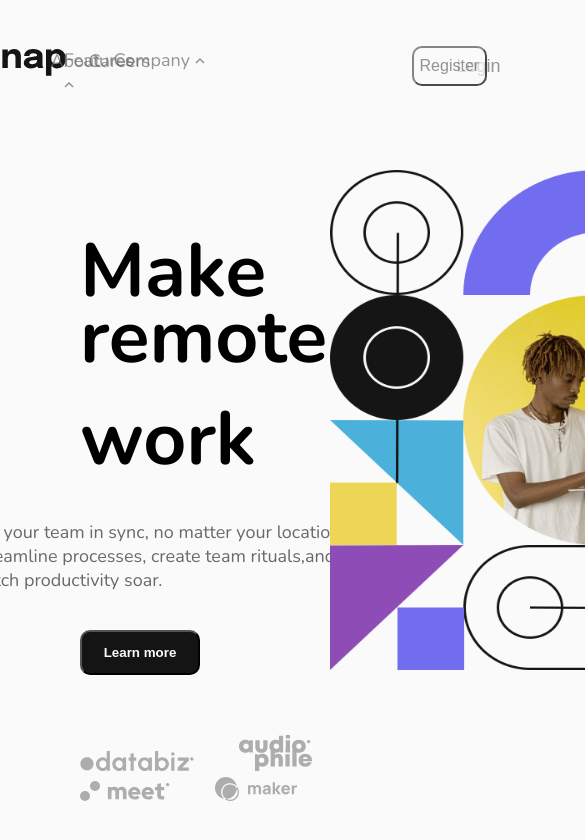
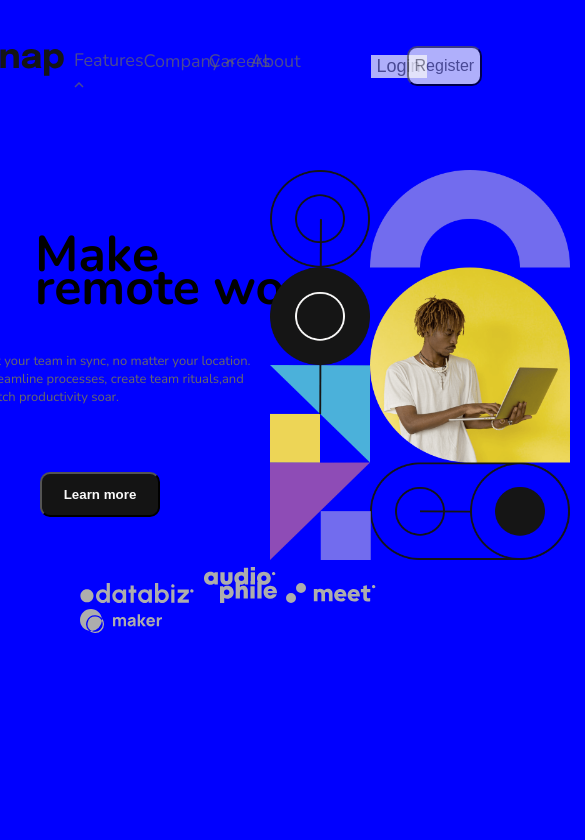
Before and after one commit to yakubalkis/Intro-Section-Page, a plain HTML site: page index.html in a window 390 px wide. Shown: the top 840 px of the page, 585 px wide, since content can reach past the window. Drawn offline with nearby package versions, Linux system fonts and the light colour scheme.

Commit message:
Responsive Design partially completed.

```diff
--- a/index.html
+++ b/index.html
@@ -74,9 +74,7 @@
         </div>
     </div>
     </main>
-    <form action="">
 
-    </form>
     <script src="script.js"></script>
 </body>
 </html>
--- a/style.css
+++ b/style.css
@@ -1,29 +1,34 @@
-*{
+* {
     box-sizing: border-box;
     margin: 0 auto;
 }
-body{
-    background-color:  hsl(0, 0%, 98%);
+
+body {
+    background-color: hsl(0, 0%, 98%);
     font-size: 18px;
     font-family: 'Nunito', sans-serif;
 
     position: relative;
 }
-.header{
+
+.header {
     position: absolute;
     width: 100%;
     top: 15px;
 }
-.nav{
+
+.nav {
     display: flex;
     flex-direction: row;
     align-items: center;
 }
+
 /*Features menu*/
-.snap-logo img{
+.snap-logo img {
     transform: translate(-18px);
 }
-.features-menu{
+
+.features-menu {
 
     margin-left: -20px;
     transform: translateY(33px);
@@ -31,13 +36,13 @@ body{
     height: 100px;
 }
 
-.features-menu ul{
+.features-menu ul {
     position: absolute;
     background-color: white;
     list-style-type: none;
     width: 130px;
     height: 140px;
-    box-shadow: 1px 1px 5px 10px hsl(0, 0%, 41%,0.05);
+    box-shadow: 1px 1px 5px 10px hsl(0, 0%, 41%, 0.05);
     display: flex;
     flex-direction: column;
     justify-content: space-around;
@@ -46,42 +51,50 @@ body{
     border-radius: 10px;
     visibility: hidden;
 }
-li:hover{
+
+li:hover {
     background-color: hsl(0, 0%, 81%);
 }
-.features-menu ul  li{
+
+.features-menu ul li {
     transform: translateX(-40px);
     width: 130px;
     cursor: pointer;
 }
-.fa-li img{
+
+.fa-li img {
     margin-left: 10px;
 }
-.text{
+
+.text {
     margin-left: 15px;
 }
-.arrow img{
+
+.arrow img {
     transform: translateY(-2px);
 }
+
 /* Company menu */
-.company-menu{
+.company-menu {
 
     margin-left: -20px;
     transform: translateY(33px);
     height: 100px;
 
 }
-.company-menu ul{
+
+.company-menu ul {
     width: 125px;
     height: 130px;
     list-style-type: none;
     background-color: white;
     border-radius: 10px;
-    transform: translate(18px,26px);
-    box-shadow: 1px 1px 5px 10px hsl(0, 0%, 41%,0.05);
+    transform: translate(18px, 26px);
+    box-shadow: 1px 1px 5px 10px hsl(0, 0%, 41%, 0.05);
     visibility: hidden;
 }
-.company-menu ul li{
+
+.company-menu ul li {
 
     transform: translateX(-41px);
     margin-top: 15px;
@@ -89,40 +102,48 @@ li:hover{
     width: 125px;
     text-align: center;
 }
-.com-li{
+
+.com-li {
     border: 1px solid white;
 }
-.careers-about{
-    transform: translate(-130px,-4px);
+
+.careers-about {
+    transform: translate(-130px, -4px);
 }
-.about{
-    transform: translate(-230px,-4px);
+
+.about {
+    transform: translate(-230px, -4px);
 }
-.login{
+
+.login {
     border: none;
     font-size: large;
-    transform: translate(120px,1px);
+    transform: translate(120px, 1px);
     background-color: hsl(0, 0%, 98%);
 }
-.register{
+
+.register {
     height: 40px;
     width: 90px;
-    transform: translate(25px,1px);
+    transform: translate(25px, 1px);
     border-radius: 10px;
     background-color: hsl(0, 0%, 98%);
     font-size: 16px;
 }
-.nav-link{
+
+.nav-link {
     opacity: 0.7;
     color: hsl(0, 0%, 41%);
     cursor: pointer;
     transition: all 0.5s;
 }
- .mouseOver{
+
+.mouseOver {
     color: black;
     opacity: 1;
 }
-.main-div{
+
+.main-div {
     width: 100%;
     display: flex;
     flex-direction: row;
@@ -131,27 +152,31 @@ li:hover{
     top: 220px;
 
 }
-.left{
+
+.left {
     width: 600px;
     transform: translateX(80px);
 }
-.head h1{
+
+.head h1 {
     font-size: 75px;
-    font-weight:700 ;
+    font-weight: 700;
 }
-.head-bottom{
+
+.head-bottom {
     transform: translateY(-60px);
 }
-.main-text{
+
+.main-text {
     color: hsl(0, 0%, 41%);
-    width:380px;
+    width: 380px;
     height: 100px;
-    transform: translate(-110px,-30px);
+    transform: translate(-110px, -30px);
 }
 
-.main-button button{
+.main-button button {
     background-color: hsl(0, 0%, 8%);
-     color:  hsl(0, 0%, 98%);
+    color: hsl(0, 0%, 98%);
     width: 120px;
     height: 45px;
     border-radius: 10px;
@@ -160,19 +185,149 @@ li:hover{
     font-weight: 700;
     transition: all 0.5s;
 }
-.main-button button:hover{
+
+.main-button button:hover {
     background-color: hsl(0, 0%, 98%);
     color: hsl(0, 0%, 8%);
 }
-.clients{
+
+.clients {
     transform: translateY(40px);
 }
-.clients img{
+
+.clients img {
     margin-right: 40px;
 }
 
-.hero img{
+.hero img {
     width: 400px;
     height: 500px;
-    transform: translate(-50px,-50px);
+    transform: translate(-50px, -50px);
 }
+
+/*Responsive Design*/
+
+/*Large view*/
+@media only screen and (max-width:1300px) {
+
+    /*Features menu*/
+    .snap-logo img {
+        transform: translateX(-30px);
+    }
+    .features-menu {
+        transform: translate(-30px,33px);
+    }
+    .company-menu {
+        transform: translate(-40px,34px);
+    }
+    .careers-about {
+        transform: translate(-150px, -4px);
+    }
+    .about {
+        transform: translate(-250px, -4px);
+    }
+}
+
+@media only screen and (max-width:1200px){
+    .careers-about {
+        transform: translate(-110px, -4px);
+    }
+    .about {
+        transform: translate(-170px, -4px);
+    }
+
+    .login {
+        transform: translate(90px, 1px);
+    }
+    .register {
+        transform: translate(25px, 1px);
+    }
+    .clients img {
+        margin-right: 20px;
+    }
+}
+@media only screen and (max-width:992px){
+    .snap-logo img {
+        transform: translateX(-20px);
+    }
+    .features-menu {
+        transform: translate(-10px,33px);
+    }
+    .company-menu {
+        transform: translate(0px,34px);
+    }
+    .careers{
+        transform: translate(-50px, -4px);
+    }
+    .about {
+        transform: translate(-100px, -4px);
+    }
+    .login {
+        transform: translate(60px, 1px);
+    }
+    .register {
+        transform: translate(20px, 1px);
+    }
+    .clients img {
+        margin-right: 5px;
+    }
+    .head h1 {
+    font-size: 50px;
+    margin-left: 65px;
+    }
+    .main-text {
+        font-size: 15px;
+        width: 320px;
+        height: 100px;
+        transform: translate(-60px, -30px);
+
+    }
+    .hero img {
+        width: 350px;
+        height: 400px;
+        transform: translate(-50px, -50px);
+    }
+    .main-button button {
+        transform: translate(70px,-10px);
+    }
+
+}
+@media only screen and (max-width:840px){
+    body{
+        background-color: blue;
+    }
+    .features-menu {
+        transform: translate(10px,33px);
+    }
+    .company-menu {
+        transform: translate(30px,34px);
+    }
+    .careers{
+        transform: translate(-10px, -4px);
+    }
+    .about {
+        transform: translate(-30px, -4px);
+    }
+    .login {
+        transform: translate(40px, 1px);
+    }
+    .register {
+        transform: translate(20px, 1px);
+    }
+    .head h1 {
+        font-size: 50px;
+        margin-left: -45px;
+    }
+    .main-text {
+        font-size: 13px;
+        transform: translate(-100px, -30px);
+    }
+    .hero img {
+        width: 300px;
+        height: 390px;
+        transform: translate(-50px, -50px);
+    }
+    .main-button button {
+        transform: translate(-40px,-10px);
+    }
+}
```
Also changed, not shown: script.js (+7 -9 lines). Lines whose indentation alone changed are shown as unchanged.
